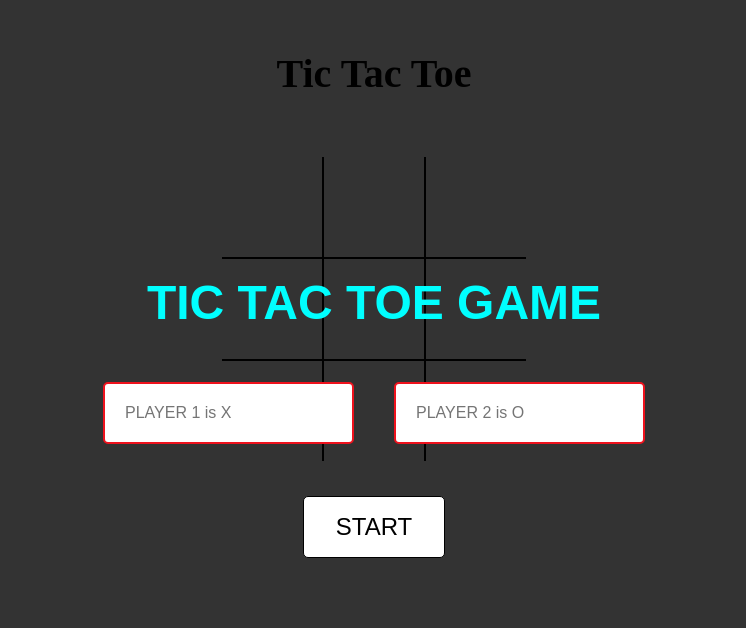
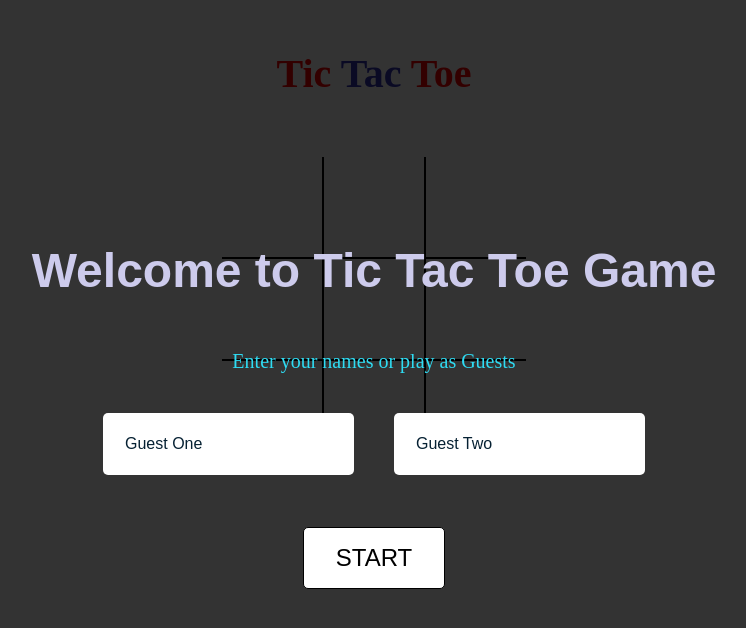
Before and after one commit to Osong-Michael/JS-Tic-Tac-Toe, a plain HTML site: page index.html in a window 1280 px wide. Shown: the whole page, without its empty margins (266-1012 px from the left). Drawn offline with Linux system fonts and the light colour scheme.

Commit message:
Update UI of app to make view more user friendly

```diff
--- a/JS/app.js
+++ b/JS/app.js
@@ -14,7 +14,6 @@ const restartButton = document.getElementById('restartButton');
 const startPage = document.getElementById('startPage');
 const startButton = document.getElementById('startBtn');
 const exitButton = document.getElementById('exitBtn');
-const inputs = document.querySelectorAll('input');
 
 // eslint-disable-next-line no-use-before-define
 startGame();
@@ -44,22 +43,11 @@ function exit() {
     winningText.innerHTML = '';
     cell.removeEventListener('click', showMe);
   });
-  playerOne.classList.remove('error');
-  playerTwo.classList.remove('error');
   playerOne.value = '';
   playerTwo.value = '';
   startPage.classList.toggle('d-none');
 }
 
-(function inputRemoveErrorClass() {
-  inputs.forEach(input => {
-    // eslint-disable-next-line func-names
-    input.onkeyup = function () {
-      input.classList.remove('error');
-    };
-  });
-}());
-
 restartButton.addEventListener('click', restart);
 startButton.addEventListener('click', startGame);
 exitButton.addEventListener('click', exit);
--- a/JS/game_play.js
+++ b/JS/game_play.js
@@ -43,14 +43,13 @@ function isDraw() {
 export function checkPlayersNames() {
   const names = playersNames();
   if ((names[0] === '') && (names[1] === '')) {
-    playerOne.classList.add('error');
-    playerTwo.classList.add('error');
+    playerOne.value = 'Guest One';
+    playerTwo.value = 'Guest Two';
     return false;
   } else if (names[0] === '') {
-    playerOne.classList.add('error');
-    return false;
+    playerOne.value = 'Guest One';
   } else if (names[1] === '') {
-    playerTwo.classList.add('error');
+    playerTwo.value = 'Guest Two';
     return false;
   }
   return true;
--- a/index.html
+++ b/index.html
@@ -7,13 +7,14 @@
   <title>Tic-Tac-Toe</title>
 </head>
 <body>
-  <h1 class="text-center">Tic Tac Toe</h1>
+  <h1 class="text-center">Tic <span>Tac</span> Toe</h1>
 
   <div class="start-page" id="startPage">
-    <h1 class="title">TIC TAC TOE GAME</h1>
+    <h1 class="title">Welcome to Tic Tac Toe Game</h1>
+    <p class="input-text">Enter your names or play as Guests</p>
     <div class="inputs">
-      <input type="text" placeholder="PLAYER 1 is X" id="player1">
-      <input type="text" placeholder="PLAYER 2 is O" id="player2">
+      <input type="text" placeholder="PLAYER 1" id="player1">
+      <input type="text" placeholder="PLAYER 2" id="player2">
     </div>
     <div class="inputs-btn">
       <button id="startBtn">START</button>
--- a/style.css
+++ b/style.css
@@ -17,6 +17,16 @@
   text-align: center;
   margin-top: 50px;
   font-size: 40px;
+  color: red;
+}
+
+.text-center span {
+  color: rgb(52, 52, 180);
+}
+
+.input-text {
+  font-size: 20px;
+  color: rgb(46, 220, 243);
 }
 
 .board-cell1,
@@ -76,14 +86,8 @@
   font-size: 2rem;
   background-color: white;
   border: 1px solid black;
-  padding: .2em .5em;
+  padding: 0.2em 0.5em;
   cursor: pointer;
-}
-
-.winning-message button:hover {
-  background-color: black;
-  border-color: white;
-  color: white;
 }
 
 .winning-message.show {
@@ -110,7 +114,7 @@
 .title {
   font-family: Arial, Helvetica, sans-serif;
   font-size: 3rem;
-  color: aqua;
+  color: rgb(205, 203, 236);
   text-align: center;
 }
 
@@ -121,7 +125,7 @@
 
 .inputs input {
   padding: 20px;
-  color:  rgb(6, 33, 51);
+  color: rgb(6, 33, 51);
   border-radius: 5px;
   font-size: 1rem;
   margin: 20px;
@@ -147,11 +151,12 @@
   color: #fff;
 }
 
-
 .d-none {
   display: none;
 }
 
-.error {
-  border-color: rgb(238, 18, 29) !important;
+.winning-message button:hover {
+  background-color: black;
+  border-color: white;
+  color: white;
 }
```
